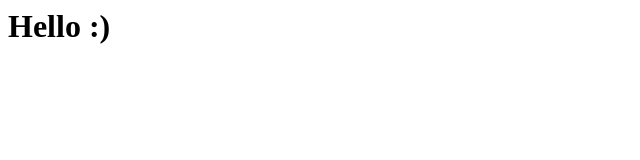
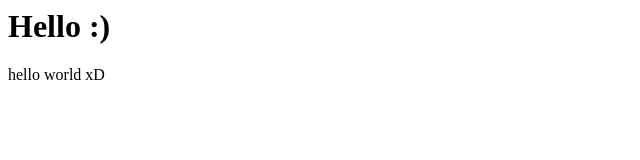
Before and after one commit to baron-bane/baron-bane.github.io, a plain HTML site: page index.html in a window 1280 px wide. Shown: the full height of the page, 0-640 px from the left. Drawn offline with Linux system fonts and the light colour scheme.

Commit message:
other commit

```diff
--- a/index.html
+++ b/index.html
@@ -1 +1,2 @@
 <h1>Hello :)</h1>
+<p>hello world xD</p>
```
